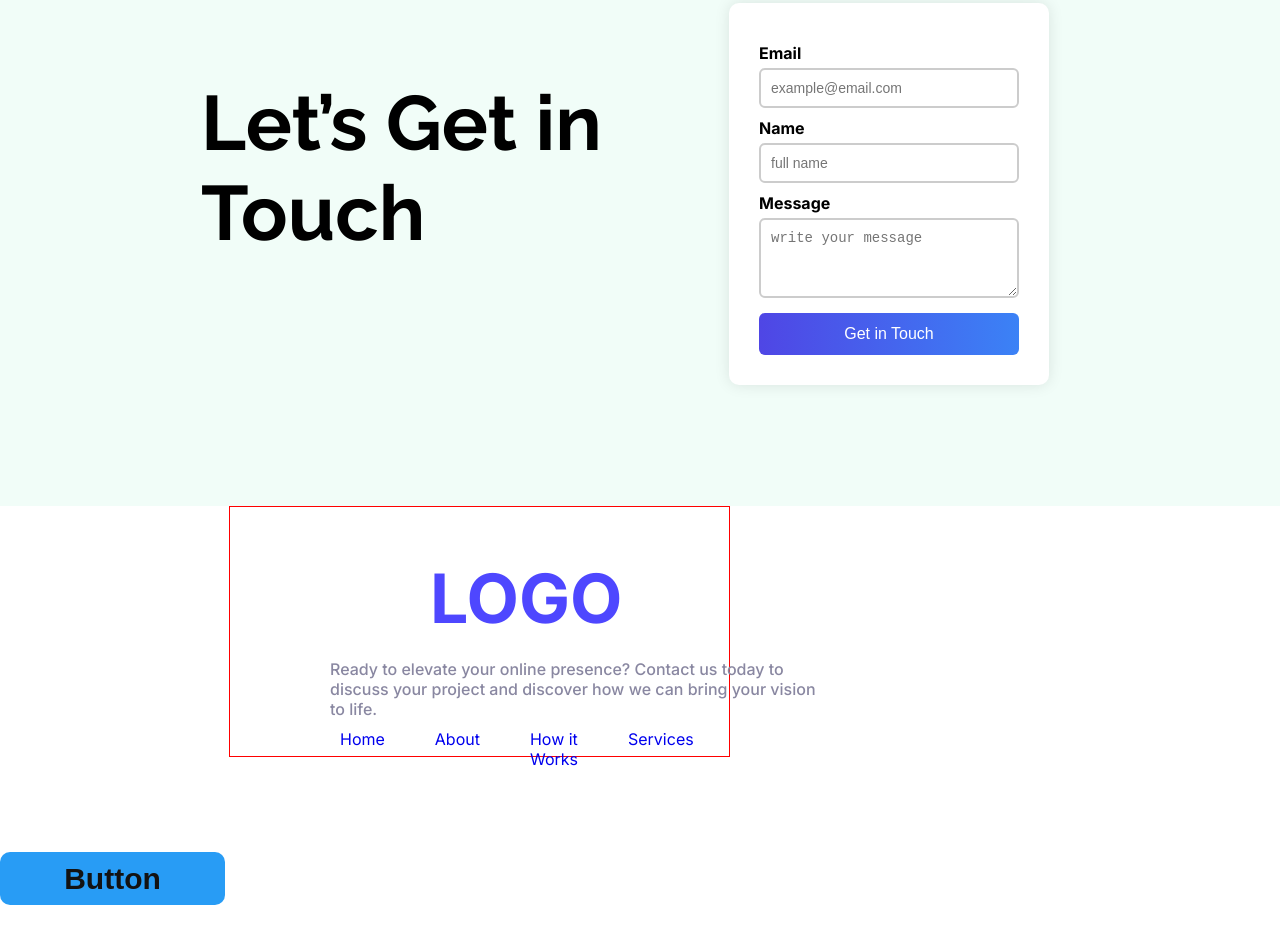
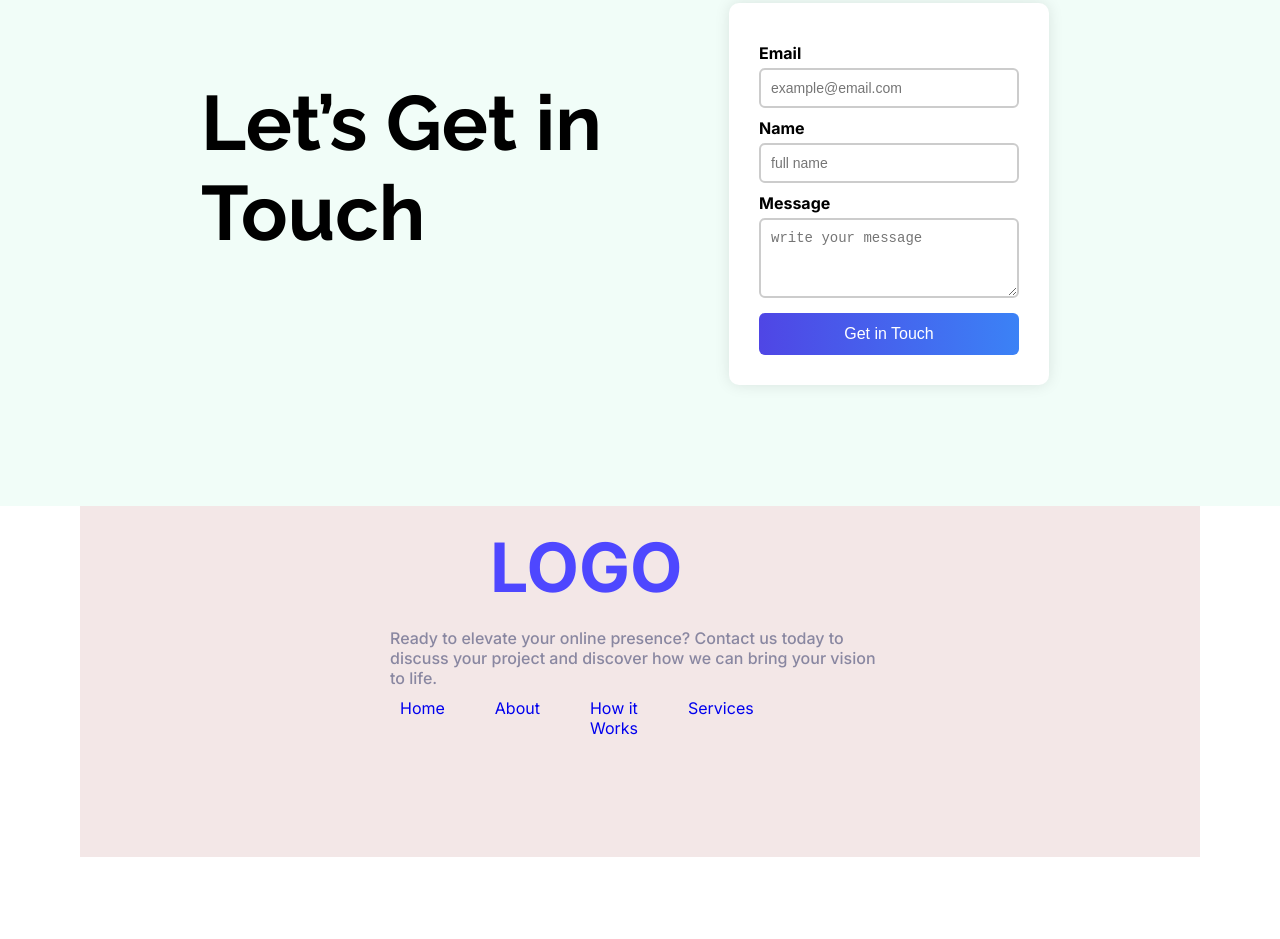
Before and after one commit to Parvez-hasan/B12A-lending, a plain HTML site: page index.html in a window 1280 px wide. Shown: the part 2738-3677 px from the top of the page. Before the commit the page ends 3643 px from the top, so only its background shows below. Drawn offline with Linux system fonts and the light colour scheme.

Commit message:
same edit

```diff
--- a/css/style.css
+++ b/css/style.css
@@ -163,8 +163,9 @@ margin-top: 20px;
       display: flex;
       justify-content: space-around;
       flex-wrap: wrap;
-      margin-left: 160px;
+      margin-left: 90px;
       margin-top: 110px;
+
     }
 
     .stats-container h2 {
@@ -417,19 +418,24 @@ align-items: center;
 }
 .footer{
     max-width: 1120px;
-    width: 50%;
-    width: 501px;
-    height: 251px;
+    width: 1150px;
+    height: 351px;
     margin: 0 auto;
     align-items: center;
     box-sizing: border-box;
-    border-top: 1px solid rgba(0, 0, 0, 0.1);
-    background: rgb(255, 255, 255);
-    padding: 30px 100px;
-    margin-right: 550px;
+    background: rgb(243, 231, 231);
+    justify-content: center;
 
-    border: 1px solid red;
 }
+
+.logo-center{
+  width: 200px;
+  justify-content: center;
+  align-items: center;
+
+  margin-left: 310px;
+}
+
 .home ul {
   display: flex;
   gap: 50px;
--- a/index.html
+++ b/index.html
@@ -175,11 +175,13 @@
     <!---footer section-->
     <footer>
         <div class="footer">
+            <div class="logo-center">
                 <div class="logo-2">
                     <h1>LOGO</h1>
                 </div>
                 <div class="para-ses">
-                <p>Ready to elevate your online presence? Contact us today to discuss your project and discover how we can bring your vision to life.</p>
+                    <p>Ready to elevate your online presence? Contact us today to discuss your project and discover how
+                        we can bring your vision to life.</p>
                 </div>
                 <div class="home">
                     <ul>
@@ -188,6 +190,7 @@
                         <li><a href="./index.html">How it Works</a></li>
                         <li><a href="./css/style.css">Services</a></li>
                     </ul>
+                </div>
             </div>
         </div>
     </footer>
```
Lines whose indentation alone changed are shown as unchanged.
